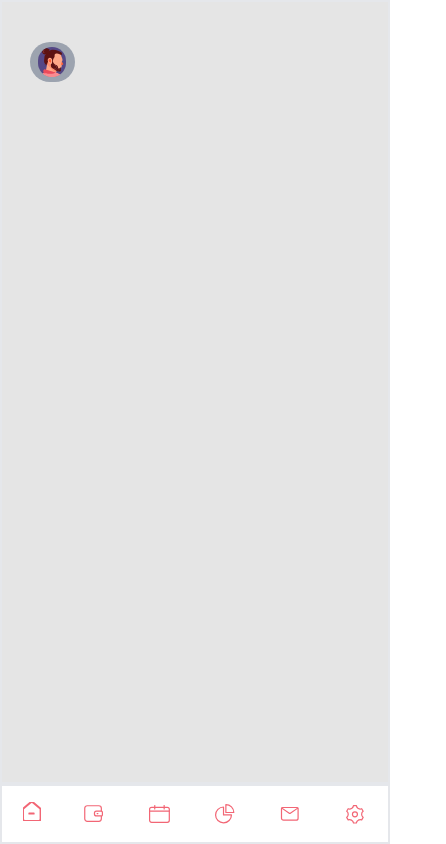
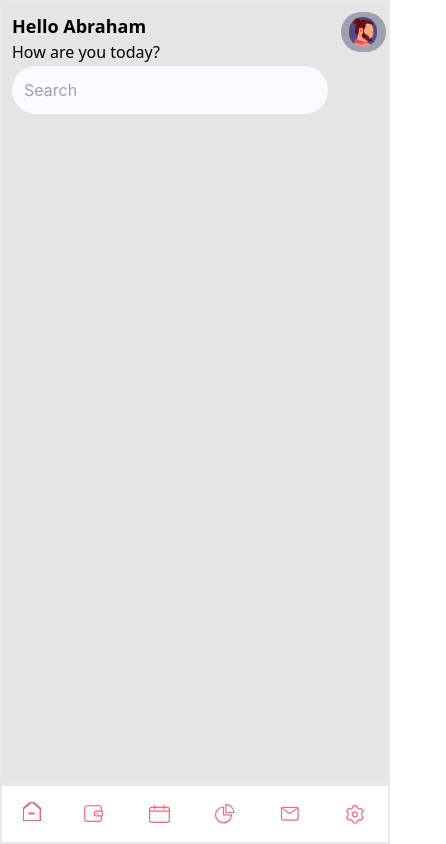
Before and after one commit to NayanJD/finance-app, a React (Create React App) app: page / in a window 390 px wide. Shown: the whole page, 446 px wide, since content can reach past the window. Built offline with nearby package versions, Linux system fonts and the light colour scheme.

Commit message:
Add responsive home route.

```diff
--- a/package.json
+++ b/package.json
@@ -3,6 +3,7 @@
   "version": "0.1.0",
   "private": true,
   "dependencies": {
+    "@heroicons/react": "^1.0.5",
     "@testing-library/jest-dom": "^5.16.1",
     "@testing-library/react": "^12.1.2",
     "@testing-library/user-event": "^13.5.0",
@@ -12,6 +13,7 @@
     "@types/react-dom": "^17.0.11",
     "react": "^17.0.2",
     "react-dom": "^17.0.2",
+    "react-router-dom": "^6.2.1",
     "react-scripts": "5.0.0",
     "typescript": "^4.5.4",
     "web-vitals": "^2.1.3"
--- a/src/components/profileButton.tsx
+++ b/src/components/profileButton.tsx
@@ -12,7 +12,7 @@ const ProfileButton = ({ isClicked, onClick }: IProfileButtonProps) => {
     <div
       className={`flex justify-between items-center rounded-full  ${
         isClicked ? "w-[208px]" : "w-[45px]"
-      }  mt-[40px] h-[40px] sm:pr-4 bg-gray-400 py-1 px-2 transition-all ease-in-out duration-700`}
+      }  mt-[10px] sm:mt-[40px] h-[40px] sm:pr-4 bg-gray-400 py-1 px-2 transition-all ease-in-out duration-700`}
       onClick={() => onClick()}
     >
       <div className="">
--- /dev/null
+++ b/src/components/sideMenu.tsx
@@ -0,0 +1,39 @@
+import React, { useState } from "react";
+
+import { ReactComponent as DuidLogo } from "../assets/duidLogo.svg";
+import { ReactComponent as HomeRouteLogo } from "../assets/homeRouteLogo.svg";
+import { ReactComponent as WalletLogo } from "../assets/walletLogo.svg";
+import { ReactComponent as CalendarLogo } from "../assets/calendarLogo.svg";
+import { ReactComponent as StatsLogo } from "../assets/statsLogo.svg";
+import { ReactComponent as MessagesLogo } from "../assets/messagesLogo.svg";
+import { ReactComponent as SettingsLogo } from "../assets/settingsLogo.svg";
+
+const SideMenu = () => {
+  return (
+    <div className="border-2 w-screen sm:w-88px h-fit sm:h-screen flex sm:flex-none sm:flex-col  py-2 sm:py-0 overflow-auto">
+      <div className="sm:block hidden mt-[20px] sm:mt-[40px] mx-auto w-fit h-fit grid justify-items-center">
+        <DuidLogo />
+      </div>
+      <div className="sm:mt-[100px] h-fit rounded-md w-fit mx-auto p-2 transition ease-in-out hover:scale-150">
+        <HomeRouteLogo />
+      </div>
+      <div className="sm:mt-[20px] h-fit rounded-md w-fit mx-auto p-2 transition ease-in-out hover:scale-150">
+        <WalletLogo />
+      </div>
+      <div className="sm:mt-[20px] h-fit rounded-md w-fit mx-auto p-2 transition ease-in-out hover:scale-150">
+        <CalendarLogo />
+      </div>
+      <div className="sm:mt-[20px] h-fit rounded-md w-fit mx-auto p-2 transition ease-in-out hover:scale-150">
+        <StatsLogo />
+      </div>
+      <div className="sm:mt-[20px] h-fit rounded-md w-fit mx-auto p-2 transition ease-in-out hover:scale-150">
+        <MessagesLogo />
+      </div>
+      <div className="sm:mt-[20px] h-fit rounded-md w-fit mx-auto p-2 transition ease-in-out hover:scale-150">
+        <SettingsLogo />
+      </div>
+    </div>
+  );
+};
+
+export default SideMenu;
--- a/src/index.tsx
+++ b/src/index.tsx
@@ -1,14 +1,17 @@
-import React from 'react';
-import ReactDOM from 'react-dom';
-import './index.css';
-import App from './App';
-import reportWebVitals from './reportWebVitals';
+import React from "react";
+import ReactDOM from "react-dom";
+import "./index.css";
+import App from "./App";
+import reportWebVitals from "./reportWebVitals";
+import { BrowserRouter } from "react-router-dom";
 
 ReactDOM.render(
   <React.StrictMode>
-    <App />
+    <BrowserRouter>
+      <App />
+    </BrowserRouter>
   </React.StrictMode>,
-  document.getElementById('root')
+  document.getElementById("root")
 );
 
 // If you want to start measuring performance in your app, pass a function
--- a/src/screens/dashboard.tsx
+++ b/src/screens/dashboard.tsx
@@ -1,50 +1,28 @@
 import React, { useState } from "react";
 
 import ProfileButton from "../components/profileButton";
-import { ReactComponent as DuidLogo } from "../assets/duidLogo.svg";
-import { ReactComponent as HomeRouteLogo } from "../assets/homeRouteLogo.svg";
-import { ReactComponent as WalletLogo } from "../assets/walletLogo.svg";
-import { ReactComponent as CalendarLogo } from "../assets/calendarLogo.svg";
-import { ReactComponent as StatsLogo } from "../assets/statsLogo.svg";
-import { ReactComponent as MessagesLogo } from "../assets/messagesLogo.svg";
-import { ReactComponent as SettingsLogo } from "../assets/settingsLogo.svg";
+import SideMenu from "../components/sideMenu";
+import { Routes, Route, BrowserRouter as Router } from "react-router-dom";
+import Home from "./home";
 
 function Dashboard() {
   const [isClicked, setIsClicked] = useState(false);
 
-  console.log("isClicked", isClicked);
   return (
     <div className="flex flex-wrap sm:flex-row flex-col-reverse h-screen w-screen  sm:items-start ">
-      <div className="border-2 w-screen sm:w-88px h-fit sm:h-screen flex sm:flex-none sm:flex-col  py-2 sm:py-0 overflow-auto">
-        <div className="sm:block hidden mt-[20px] sm:mt-[40px] mx-auto w-fit h-fit grid justify-items-center">
-          <DuidLogo />
-        </div>
-        <div className="sm:mt-[100px] h-fit rounded-md w-fit mx-auto p-2 transition ease-in-out hover:scale-150">
-          <HomeRouteLogo />
-        </div>
-        <div className="sm:mt-[20px] h-fit rounded-md w-fit mx-auto p-2 transition ease-in-out hover:scale-150">
-          <WalletLogo />
-        </div>
-        <div className="sm:mt-[20px] h-fit rounded-md w-fit mx-auto p-2 transition ease-in-out hover:scale-150">
-          <CalendarLogo />
-        </div>
-        <div className="sm:mt-[20px] h-fit rounded-md w-fit mx-auto p-2 transition ease-in-out hover:scale-150">
-          <StatsLogo />
-        </div>
-        <div className="sm:mt-[20px] h-fit rounded-md w-fit mx-auto p-2 transition ease-in-out hover:scale-150">
-          <MessagesLogo />
-        </div>
-        <div className="sm:mt-[20px] h-fit rounded-md w-fit mx-auto p-2 transition ease-in-out hover:scale-150">
-          <SettingsLogo />
-        </div>
-      </div>
+      <SideMenu />
       <div
-        className={`grow grid grid-rows w-full sm:w-fit border-2 sm:h-screen bg-creamyWhite`}
+        className={`grow flex sm:flex-row flex-row flex-rows-1 w-full sm:w-fit border-2 sm:h-screen bg-creamyWhite`}
       >
+        <Routes>
+          <Route path="/" element={<Home isClicked={isClicked} />} />
+        </Routes>
         <div
           className={`grid ${
-            isClicked ? "w-screen sm:w-[400px] bg-duidPurple" : "w-[100px]"
-          } h-full sm:h-screen justify-center  sm:justify-start sm:justify-self-end sm:px-2  transition-all ease-in-out duration-700`}
+            isClicked
+              ? "w-screen sm:w-[400px] bg-duidPurple"
+              : "w-[50px] sm:w-[100px]"
+          } h-full sm:h-screen justify-center  sm:justify-start sm:px-2  transition-all ease-in-out duration-700`}
         >
           <ProfileButton
             isClicked={isClicked}
--- /dev/null
+++ b/src/screens/home.tsx
@@ -0,0 +1,32 @@
+import React, { useState } from "react";
+import { SearchIcon } from "@heroicons/react/solid";
+
+interface IHomeProps {
+  isClicked: boolean;
+}
+
+function Home({ isClicked }: IHomeProps) {
+  return (
+    <div
+      className={`sm:h-screen grid grid-rows ${
+        isClicked ? "w-0" : "grow"
+      } sm:grow flex transition-all ease-in-out duration-700`}
+    >
+      <div className="grid grid-rows-2 sm:grid-cols-2 h-fit sm:h-[52px] m-[10px] sm:m-[40px] items-center">
+        <div>
+          <div className="font-sans font-semibold text-lg">Hello Abraham</div>
+          <div className="font-sans font-light">How are you today?</div>
+        </div>
+        <div>
+          <input
+            type="text"
+            className="bg-searchWhite w-full h-[48px] rounded-full px-3 outline-none focus:outline-duidRed transition-all ease-in-out duration-700"
+            placeholder="Search"
+          />
+        </div>
+      </div>
+    </div>
+  );
+}
+
+export default Home;
--- a/tailwind.config.js
+++ b/tailwind.config.js
@@ -6,6 +6,7 @@ module.exports = {
     colors: {
       ...colors,
       creamyWhite: "#E5E5E5",
+      searchWhite: "#FBFAFF",
       iconDColor: "#554886",
       duidRed: "#F26675",
       duidPurple: "#554886",
```
Also changed, not shown: 1 other file (tests, documents, lock files or other folders).
